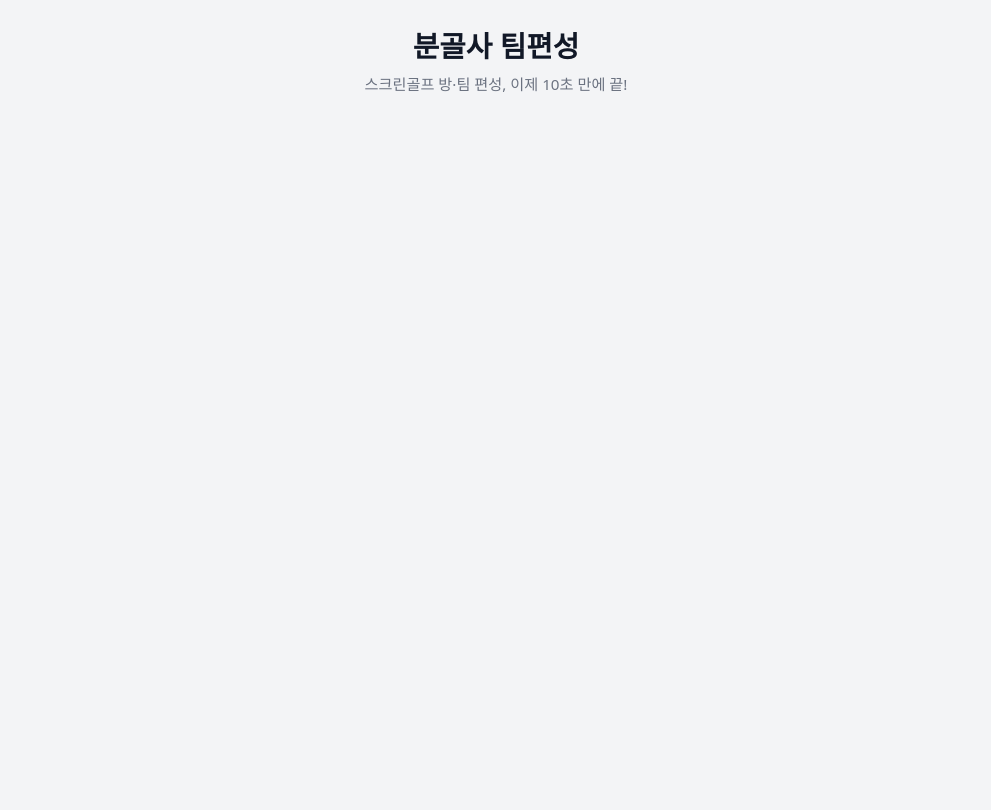
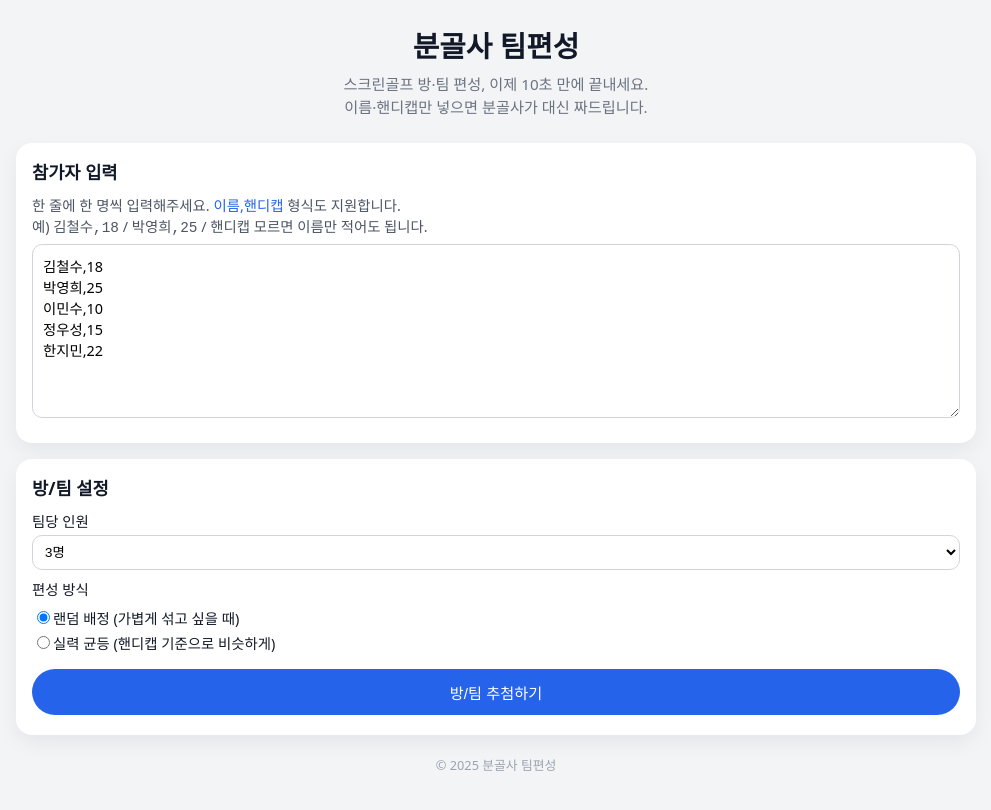
Before and after one commit to wellbi1112/bungolsa-team, a React (Vite) app: page / in a window 1280 px wide. Shown: the top 810 px of the page, without its empty margins (144-1135 px from the left). Built offline with nearby package versions, Linux system fonts and the light colour scheme.

Commit message:
분골사 팀편성 전체 기능 적용 (완성본)

```diff
--- a/src/App.tsx
+++ b/src/App.tsx
@@ -200,9 +200,135 @@ const App: React.FC = () => {
       <header className="header">
         <h1>분골사 팀편성</h1>
         <p className="subtitle">
-          스크린골프 방·팀 편성, 이제 10초 만에 끝!
+          스크린골프 방·팀 편성, 이제 10초 만에 끝내세요.
+          <br />
+          이름·핸디캡만 넣으면 분골사가 대신 짜드립니다.
         </p>
       </header>
+
+      <main>
+        <section className="card">
+          <h2>참가자 입력</h2>
+          <p className="description">
+            한 줄에 한 명씩 입력해주세요.{" "}
+            <span className="hint">이름,핸디캡</span> 형식도 지원합니다.
+            <br />
+            예) <code>김철수,18</code> / <code>박영희,25</code> / 핸디캡 모르면 이름만 적어도 됩니다.
+          </p>
+          <textarea
+            value={playersInput}
+            onChange={(e) => setPlayersInput(e.target.value)}
+            rows={8}
+          />
+        </section>
+
+        <section className="card">
+          <h2>방/팀 설정</h2>
+          <div className="form-row">
+            <label>팀당 인원</label>
+            <select
+              value={teamSize}
+              onChange={(e) => setTeamSize(Number(e.target.value))}
+            >
+              <option value={2}>2명</option>
+              <option value={3}>3명</option>
+              <option value={4}>4명</option>
+              <option value={5}>5명</option>
+            </select>
+          </div>
+
+          <div className="form-row">
+            <label>편성 방식</label>
+            <div className="radio-group">
+              <label>
+                <input
+                  type="radio"
+                  value="random"
+                  checked={mode === "random"}
+                  onChange={() => setMode("random")}
+                />
+                랜덤 배정 (가볍게 섞고 싶을 때)
+              </label>
+              <label>
+                <input
+                  type="radio"
+                  value="balanced"
+                  checked={mode === "balanced"}
+                  onChange={() => setMode("balanced")}
+                />
+                실력 균등 (핸디캡 기준으로 비슷하게)
+              </label>
+            </div>
+          </div>
+
+          {error && <p className="error">{error}</p>}
+
+          <div className="button-row">
+            <button className="primary" onClick={handleMakeTeams}>
+              방/팀 추첨하기
+            </button>
+            {teams && (
+              <button className="secondary" onClick={handleReset}>
+                초기화
+              </button>
+            )}
+          </div>
+        </section>
+
+        {teams && (
+          <section className="card">
+            <h2>추첨 결과</h2>
+            <p className="summary">
+              총 <strong>{totalPlayers}</strong>명,{" "}
+              <strong>{teams.length}</strong>개 방/팀으로 추첨되었습니다.
+            </p>
+
+            <div className="results-actions">
+              <button className="secondary fullwidth" onClick={handleCopyResults}>
+                결과 복사하기 (카카오톡 공유용)
+              </button>
+              {copyMessage && (
+                <p className="copy-message">{copyMessage}</p>
+              )}
+            </div>
+
+            <div className="teams-grid">
+              {teams.map((team, idx) => {
+                const avg = calcAverageHandicap(team);
+                const label = teamNames[idx] || `방/팀 ${idx + 1}`;
+                return (
+                  <div key={idx} className="team-card">
+                    <div className="team-header">
+                      <span className="team-name">{label}</span>
+                      {avg !== null && (
+                        <span className="team-meta">
+                          평균 핸디캡 {avg.toFixed(1)}
+                        </span>
+                      )}
+                    </div>
+                    <ul className="player-list">
+                      {team.map((p) => (
+                        <li key={p.id}>
+                          {p.name}
+                          {p.handicap != null && (
+                            <span className="handicap">
+                              (HCP {p.handicap})
+                            </span>
+                          )}
+                        </li>
+                      ))}
+                    </ul>
+                  </div>
+                );
+              })}
+            </div>
+          </section>
+        )}
+      </main>
+
+      <footer className="footer">
+        <span>© {new Date().getFullYear()} 분골사 팀편성</span>
+      </footer>
     </div>
   );
 };
```
